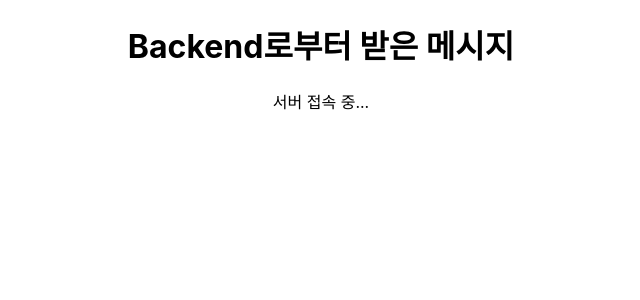
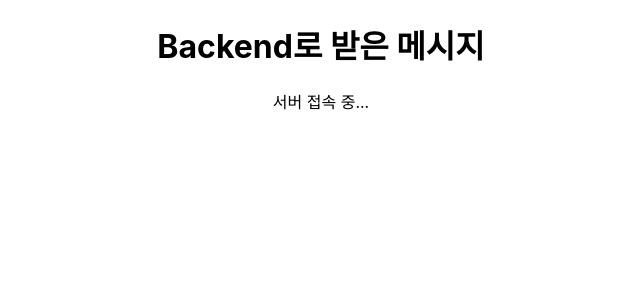
Before and after one commit to Ihoeon/w24-frontend, a React (Create React App) app: page / in a window 1280 px wide. Shown: the top 300 px of the page, without its empty margins (319-959 px from the left). Built offline with nearby package versions, Linux system fonts and the light colour scheme; no server answers.

Commit message:
catching a bug

```diff
--- a/src/App.js
+++ b/src/App.js
@@ -8,7 +8,7 @@ const App = () => {
   const fetchData = async () => {
     try {
       //const apiUrl = process.env.REACT_APP_API_URL || 'http://localhost:8080/api/message'
-      const apiUrl = 'process.env.REACT_APP_API_URL'
+      const apiUrl = process.env.REACT_APP_API_URL
 
       const response = await fetch(apiUrl)
 
@@ -30,7 +30,7 @@ const App = () => {
 
   return (
     <div className="App">
-      <h1>Backend로부터 받은 메시지</h1>
+      <h1>Backend로 받은 메시지</h1>
       <p>{message}</p>
     </div>
   )
```
